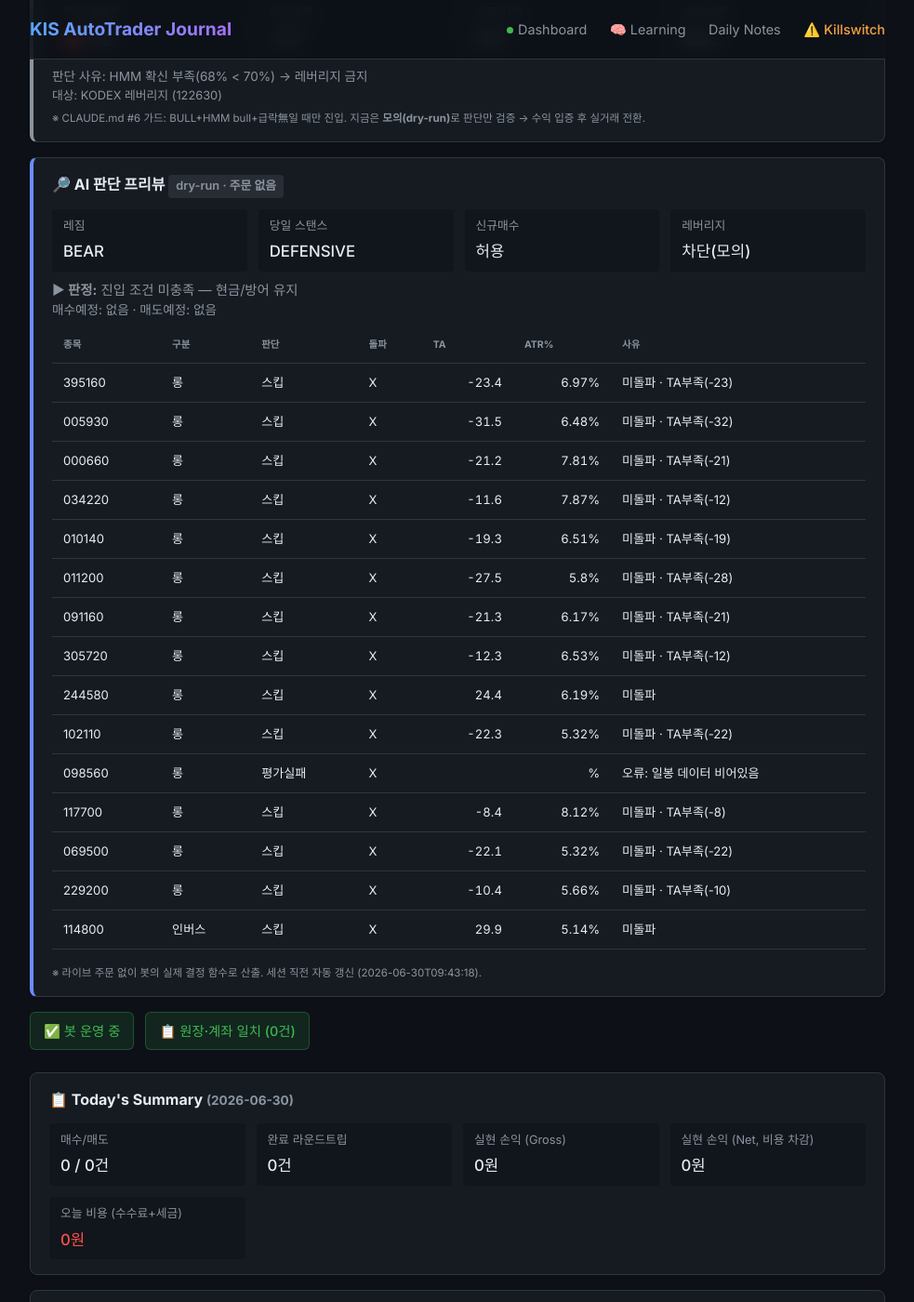
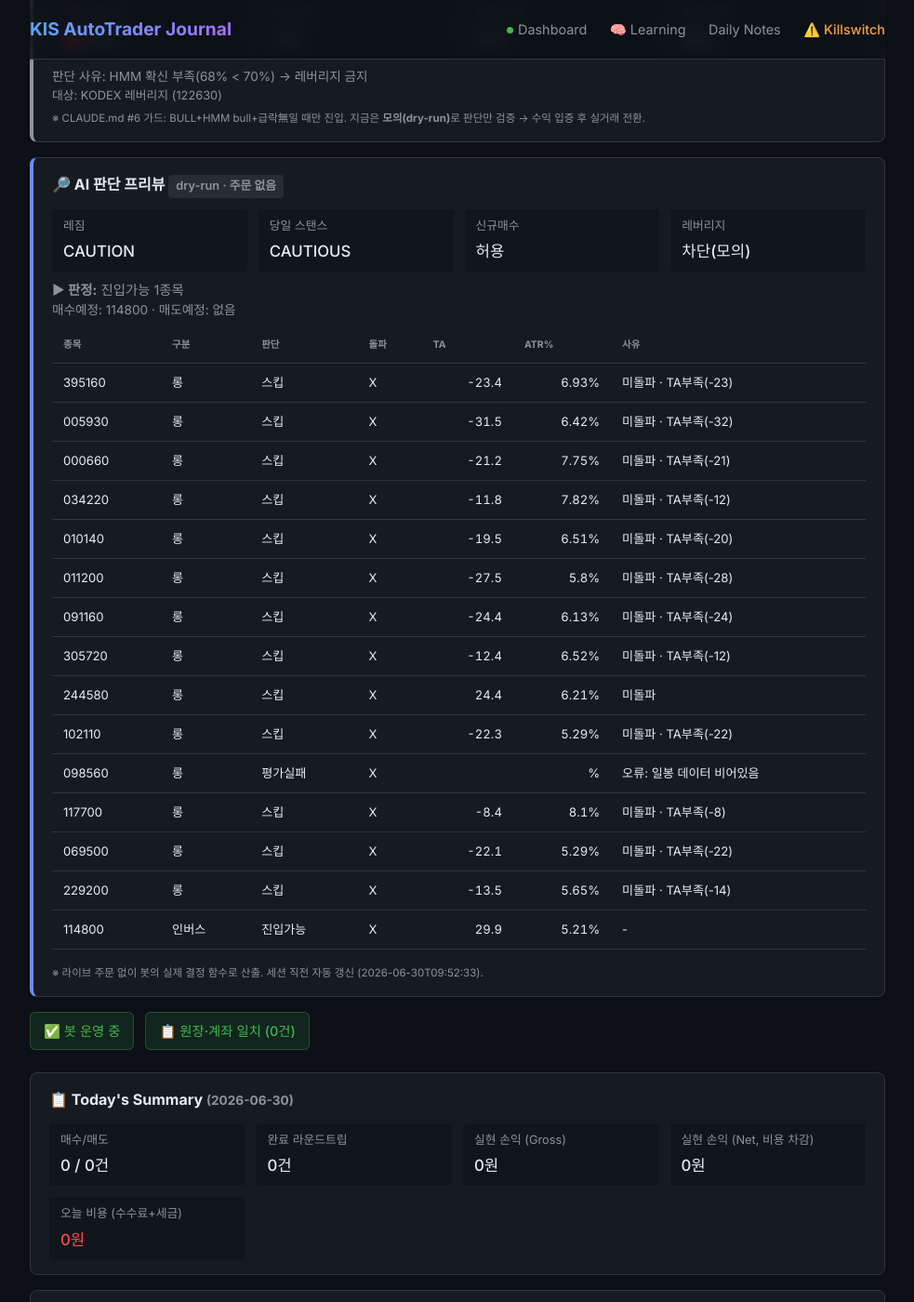
Before and after one commit to BudongJW/kis-trading-journal, a Jekyll site: the page built from index.html, in a window 1280 px wide and 1400 px high, scrolled down 645 px. Shown: the whole window at 93% size, without its empty margins (148-1131 px from the left). Built offline with Jekyll 4.4.1, drawn with Linux system fonts in a browser that asks for light colours; nearby versions of some CDN libraries.

Commit message:
auto: dry-run preview 06-30 00:53Z

```diff
--- a/_data/dry_run.json
+++ b/_data/dry_run.json
@@ -1,19 +1,19 @@
 {
-  "generated_at": "2026-06-30T09:43:18",
+  "generated_at": "2026-06-30T09:52:33",
   "mode": "DRY-RUN (읽기 전용, 주문 없음)",
   "market": {
-    "regime": "BEAR",
+    "regime": "CAUTION",
     "regime_blind": false,
-    "regime_detail": "카나리아 1/2 음전환 | ⚡급락 트리거 BEAR → CAUTION에서 BEAR 격상 (3일 지속 급락 BEAR (3일 -8.2%))",
-    "day_stance": "DEFENSIVE",
+    "regime_detail": "카나리아 1/2 음전환",
+    "day_stance": "CAUTIOUS",
     "day_stance_forced": false,
-    "briefing": "오늘 스탠스 방어(DEFENSIVE) · 레짐 BEAR·신뢰도 66% · 美 오버나이트 bullish(+2.3%) · 고변동(78.0%ile) · 예산 25%·최대 1종목·허용 인버스",
+    "briefing": "오늘 스탠스 신중(CAUTIOUS) · 레짐 CAUTION·신뢰도 66% · 美 오버나이트 bullish(+2.3%) · 고변동(78.0%ile) · 예산 40%·최대 2종목·허용 롱/인버스",
     "blocks_new_buys": false
   },
   "gates": {
     "leverage_dry_run": true,
     "leverage_gate_allowed": false,
-    "leverage_gate_reason": "레짐 BEAR(BULL 아님) → 레버리지 금지"
+    "leverage_gate_reason": "레짐 CAUTION(BULL 아님) → 레버리지 금지"
   },
   "account": {
     "cash": 577424,
@@ -27,7 +27,7 @@
       "decision": "스킵",
       "breakout": false,
       "ta": -23.4,
-      "atr_pct": 6.97,
+      "atr_pct": 6.93,
       "fee_gate_ok": true,
       "why_skip": "미돌파 · TA부족(-23)"
     },
@@ -37,7 +37,7 @@
       "decision": "스킵",
       "breakout": false,
       "ta": -31.5,
-      "atr_pct": 6.48,
+      "atr_pct": 6.42,
       "fee_gate_ok": true,
       "why_skip": "미돌파 · TA부족(-32)"
     },
@@ -47,7 +47,7 @@
       "decision": "스킵",
       "breakout": false,
       "ta": -21.2,
-      "atr_pct": 7.81,
+      "atr_pct": 7.75,
       "fee_gate_ok": true,
       "why_skip": "미돌파 · TA부족(-21)"
     },
@@ -56,8 +56,8 @@
       "type": "롱",
       "decision": "스킵",
       "breakout": false,
-      "ta": -11.6,
-      "atr_pct": 7.87,
+      "ta": -11.8,
+      "atr_pct": 7.82,
       "fee_gate_ok": true,
       "why_skip": "미돌파 · TA부족(-12)"
     },
@@ -66,10 +66,10 @@
       "type": "롱",
       "decision": "스킵",
       "breakout": false,
-      "ta": -19.3,
+      "ta": -19.5,
       "atr_pct": 6.51,
       "fee_gate_ok": true,
-      "why_skip": "미돌파 · TA부족(-19)"
+      "why_skip": "미돌파 · TA부족(-20)"
     },
     {
       "symbol": "011200",
@@ -86,18 +86,18 @@
       "type": "롱",
       "decision": "스킵",
       "breakout": false,
-      "ta": -21.3,
-      "atr_pct": 6.17,
+      "ta": -24.4,
+      "atr_pct": 6.13,
       "fee_gate_ok": true,
-      "why_skip": "미돌파 · TA부족(-21)"
+      "why_skip": "미돌파 · TA부족(-24)"
     },
     {
       "symbol": "305720",
       "type": "롱",
       "decision": "스킵",
       "breakout": false,
-      "ta": -12.3,
-      "atr_pct": 6.53,
+      "ta": -12.4,
+      "atr_pct": 6.52,
       "fee_gate_ok": true,
       "why_skip": "미돌파 · TA부족(-12)"
     },
@@ -107,7 +107,7 @@
       "decision": "스킵",
       "breakout": false,
       "ta": 24.4,
-      "atr_pct": 6.19,
+      "atr_pct": 6.21,
       "fee_gate_ok": true,
       "why_skip": "미돌파"
     },
@@ -117,7 +117,7 @@
       "decision": "스킵",
       "breakout": false,
       "ta": -22.3,
-      "atr_pct": 5.32,
+      "atr_pct": 5.29,
       "fee_gate_ok": true,
       "why_skip": "미돌파 · TA부족(-22)"
     },
@@ -133,7 +133,7 @@
       "decision": "스킵",
       "breakout": false,
       "ta": -8.4,
-      "atr_pct": 8.12,
+      "atr_pct": 8.1,
       "fee_gate_ok": true,
       "why_skip": "미돌파 · TA부족(-8)"
     },
@@ -143,7 +143,7 @@
       "decision": "스킵",
       "breakout": false,
       "ta": -22.1,
-      "atr_pct": 5.32,
+      "atr_pct": 5.29,
       "fee_gate_ok": true,
       "why_skip": "미돌파 · TA부족(-22)"
     },
@@ -152,25 +152,26 @@
       "type": "롱",
       "decision": "스킵",
       "breakout": false,
-      "ta": -10.4,
-      "atr_pct": 5.66,
+      "ta": -13.5,
+      "atr_pct": 5.65,
       "fee_gate_ok": true,
-      "why_skip": "미돌파 · TA부족(-10)"
+      "why_skip": "미돌파 · TA부족(-14)"
     },
     {
       "symbol": "114800",
       "type": "인버스",
-      "decision": "스킵",
+      "entry_via": "TA신호(+30)",
+      "decision": "진입가능",
       "breakout": false,
       "ta": 29.9,
-      "atr_pct": 5.14,
+      "atr_pct": 5.21,
       "fee_gate_ok": true,
-      "why_skip": "미돌파"
+      "why_skip": "-"
     }
   ],
   "gap_recovery": {
     "enabled_live": true,
-    "now_kst": "09:44",
+    "now_kst": "09:53",
     "window": "09:00~09:20",
     "candidates": [
       {
@@ -178,7 +179,7 @@
         "name": "KODEX 미국나스닥100TR",
         "decision": "스킵",
         "gap_open_pct": -0.21,
-        "intraday_pct": -2.2,
+        "intraday_pct": -1.1,
         "in_window": false,
         "reason": "촉발 없음(오버나이트=normal≠aggressive_buy)"
       },
@@ -187,7 +188,7 @@
         "name": "삼성전자",
         "decision": "스킵",
         "gap_open_pct": 0.15,
-        "intraday_pct": -0.39,
+        "intraday_pct": 0.93,
         "in_window": false,
         "reason": "촉발 없음(오버나이트=normal≠aggressive_buy)"
       },
@@ -196,7 +197,7 @@
         "name": "SK하이닉스",
         "decision": "스킵",
         "gap_open_pct": -0.76,
-        "intraday_pct": -2.19,
+        "intraday_pct": -0.88,
         "in_window": false,
         "reason": "촉발 없음(오버나이트=normal≠aggressive_buy)"
       },
@@ -205,7 +206,7 @@
         "name": "LG디스플레이",
         "decision": "스킵",
         "gap_open_pct": 0.08,
-        "intraday_pct": -4.0,
+        "intraday_pct": -3.41,
         "in_window": false,
         "reason": "촉발 없음(오버나이트=normal≠aggressive_buy)"
       },
@@ -214,7 +215,7 @@
         "name": "삼성중공업",
         "decision": "스킵",
         "gap_open_pct": 0.61,
-        "intraday_pct": -4.47,
+        "intraday_pct": -4.27,
         "in_window": false,
         "reason": "촉발 없음(오버나이트=normal≠aggressive_buy)"
       },
@@ -223,7 +224,7 @@
         "name": "HMM",
         "decision": "스킵",
         "gap_open_pct": -0.21,
-        "intraday_pct": -2.14,
+        "intraday_pct": -2.19,
         "in_window": false,
         "reason": "촉발 없음(오버나이트=normal≠aggressive_buy)"
       },
@@ -232,7 +233,7 @@
         "name": "KODEX 반도체",
         "decision": "스킵",
         "gap_open_pct": 0.03,
-        "intraday_pct": -1.39,
+        "intraday_pct": -0.04,
         "in_window": false,
         "reason": "촉발 없음(오버나이트=normal≠aggressive_buy)"
       },
@@ -241,7 +242,7 @@
         "name": "KODEX 2차전지",
         "decision": "스킵",
         "gap_open_pct": -1.74,
-        "intraday_pct": -3.8,
+        "intraday_pct": -3.68,
         "in_window": false,
         "reason": "촉발 없음(오버나이트=normal≠aggressive_buy)"
       },
@@ -250,7 +251,7 @@
         "name": "KODEX 바이오",
         "decision": "스킵",
         "gap_open_pct": -2.03,
-        "intraday_pct": -0.21,
+        "intraday_pct": -0.67,
         "in_window": false,
         "reason": "촉발 없음(오버나이트=normal≠aggressive_buy)"
       },
@@ -259,7 +260,7 @@
         "name": "KODEX 금융",
         "decision": "스킵",
         "gap_open_pct": 0.0,
-        "intraday_pct": -2.12,
+        "intraday_pct": -1.1,
         "in_window": false,
         "reason": "촉발 없음(오버나이트=normal≠aggressive_buy)"
       },
@@ -286,7 +287,7 @@
         "name": "KODEX KOSPI200",
         "decision": "스킵",
         "gap_open_pct": -0.01,
-        "intraday_pct": -1.94,
+        "intraday_pct": -0.9,
         "in_window": false,
         "reason": "촉발 없음(오버나이트=normal≠aggressive_buy)"
       },
@@ -295,7 +296,7 @@
         "name": "KODEX KOSDAQ150",
         "decision": "스킵",
         "gap_open_pct": -0.06,
-        "intraday_pct": -1.08,
+        "intraday_pct": -0.84,
         "in_window": false,
         "reason": "촉발 없음(오버나이트=normal≠aggressive_buy)"
       }
@@ -370,9 +371,11 @@
     "would_buy": []
   },
   "summary": {
-    "would_buy": [],
+    "would_buy": [
+      "114800"
+    ],
     "would_sell": [],
     "new_buys_blocked_by_stance": false,
-    "verdict": "진입 조건 미충족 — 현금/방어 유지"
+    "verdict": "진입가능 1종목"
   }
 }
```
